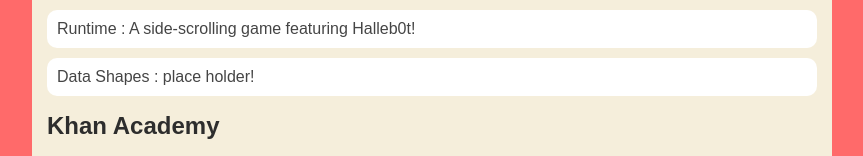
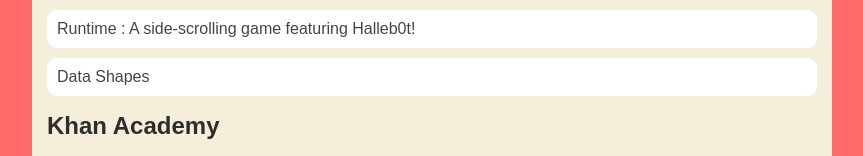
Before and after one commit to gagedavis1/gagedavis1.github.io, a plain HTML site: page portfolio.html in a window 1280 px wide. Shown: the part 310-466 px from the top of the page, without its empty margins (208-1071 px from the left). Drawn offline with Linux system fonts and the light colour scheme.

Commit message:
correctly added data shapes project

```diff
--- a/portfolio.html
+++ b/portfolio.html
@@ -23,7 +23,7 @@
                     <li><a href="projects/bouncing-box/">Bouncing Box : A project that gives you a taste of game development on the web </a></li>
                     <li><a href="projects/circularity/">Circularity : A motion poem using random number generation and velocity applied to circle shapes...</a></li>
                     <li><a href="projects/runtime">Runtime : A side-scrolling game featuring Halleb0t!</a></li>
-                    <li><a href="https://github.com/gagedavis1/gagedavis1ASD.github.io/asd-projects/data-shapes">Data Shapes : place holder!</a></li>
+                    <li><a href="https://gagedavis1.github.io/gagedavis1ASD.github.io/asd-projects/data-shapes">Data Shapes</a></li>
                 </ul>
                 <h2>Khan Academy</h2>
                 <ul id = "portfolio">
```
